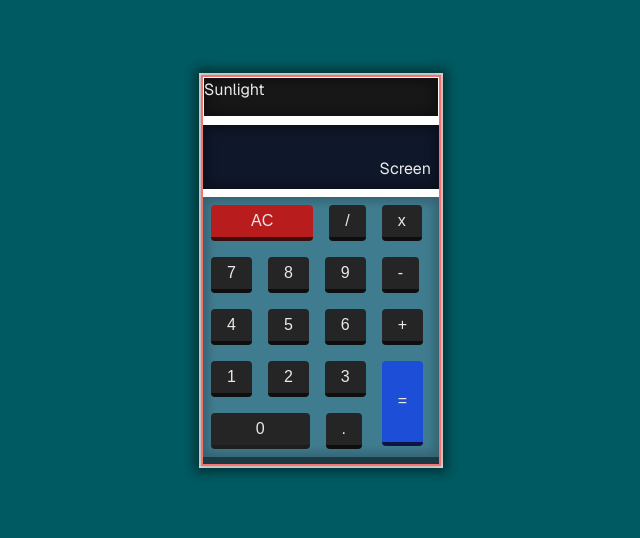
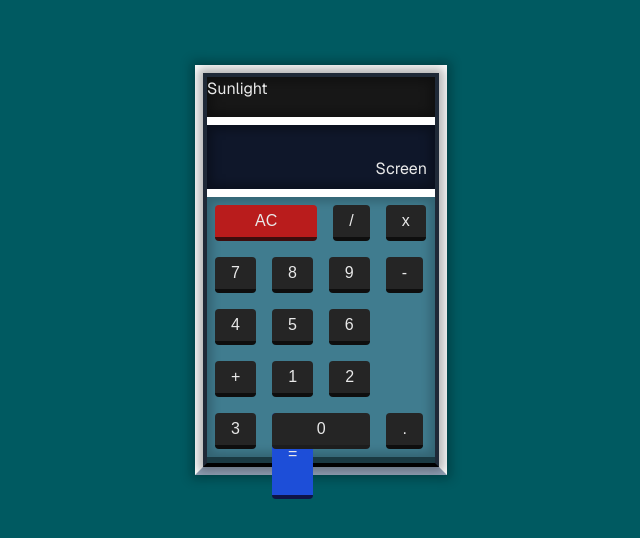
Before and after one commit to hakanyalniz/TypeScript-Calculator, a Next.js app: page / in a window 1280 px wide. Shown: the part 130-668 px from the top of the page, without its empty margins (319-959 px from the left). Built offline with nearby package versions, Linux system fonts and the light colour scheme; a web font is replaced by a local one.

Commit message:
Added border width and colors to the calculator.

```diff
--- a/app/globals.css
+++ b/app/globals.css
@@ -15,7 +15,8 @@ body {
 
 /* TailWind CSS */
 .base-button {
-  @apply relative border-b-4 border-[#0e0e0e] rounded m-2 py-1 px-4 bg-[#252525] hover:bg-[#1a1919] active:bg-[#1a1919] active:border-0 active:before:border-t-4;
+  @apply relative border-b-4 border-[#0e0e0e] rounded m-2 py-1 px-4 bg-[#252525] hover:bg-[#1a1919] active:bg-[#1a1919]
+  active:border-0 active:before:border-t-4 select-none;
 }
 
 .base-button::before {
@@ -34,7 +35,7 @@ body {
 }
 
 .base-button-long {
-  @apply border-b-4 rounded m-2 active:border-0 active:before:border-t-4;
+  @apply border-b-4 rounded m-2 active:border-0 active:before:border-t-4 select-none;
   position: relative;
 }
 
--- a/app/page.tsx
+++ b/app/page.tsx
@@ -6,17 +6,17 @@ export default function Home() {
   return (
     <div className="flex items-center justify-center min-h-screen font-[family-name:var(--font-geist-sans)]">
       <div
-        className="border-2 border-white h-[395px] w-[244px] shadow-inner"
+        className="border-8 border-white border-b-slate-400 h-[410px] w-[252px] shadow-inner"
         id="calculator-container"
         style={{ boxShadow: "rgba(0, 0, 0, 0.2) 0px 0px 10px 5px" }}
       >
         <div
-          className="border-2 border-red-400 h-full bg-[#1a3942]"
+          className="border-4 border-gray-800 border-b-black h-full bg-[#1a3942]"
           id="calculator-inner"
           style={{ boxShadow: "rgba(0, 0, 0, 0.3) 0px 0px 10px 5px" }}
         >
           <div
-            className="border border-white h-10 bg-neutral-900"
+            className="h-10 bg-neutral-900"
             style={{ boxShadow: "inset rgba(0, 0, 0, 0.3) 0px 0px 10px 5px" }}
           >
             Sunlight
```
